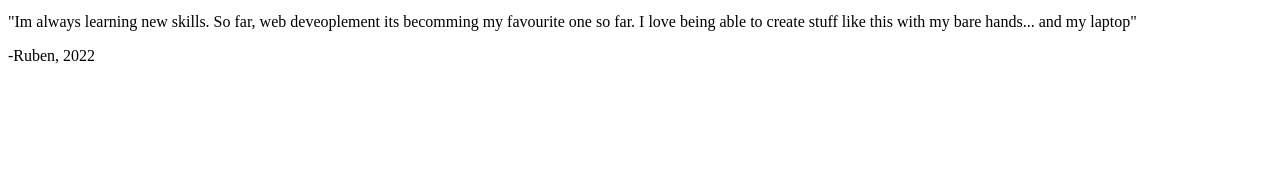
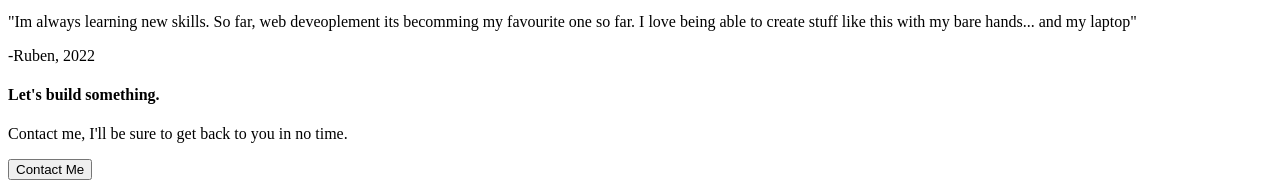
Before and after one commit to rubenpablobm/TOP-Project-LandingPage, a plain HTML site: page index.html in a window 1280 px wide. Shown: the part 7305-7493 px from the top of the page. Before the commit the page ends 7386 px from the top, so only its background shows below. Drawn offline with Linux system fonts and the light colour scheme.

Commit message:
Add contact-me section content

```diff
--- a/index.html
+++ b/index.html
@@ -62,7 +62,9 @@
 
     <section class="contact-me">
         <div class="container">
-
+            <h4>Let's build something.</h4>
+            <p>Contact me, I'll be sure to get back to you in no time.</p>
+            <button class="contact">Contact Me</button>
         </div>
     </section>
 </body>
```
